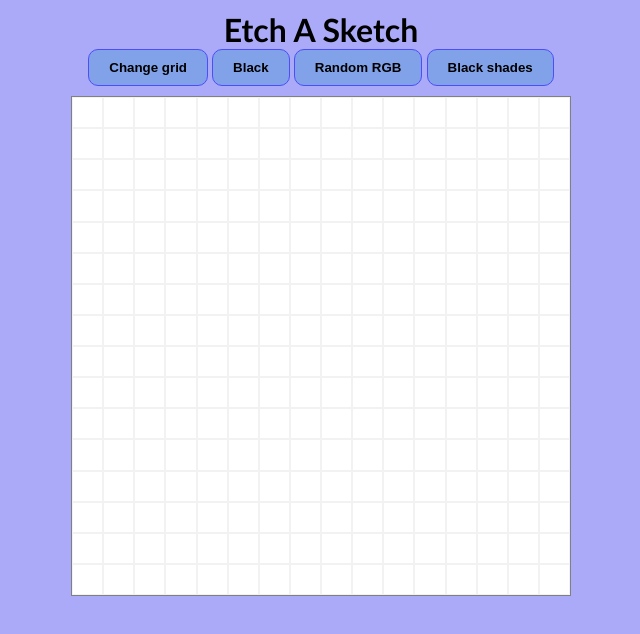
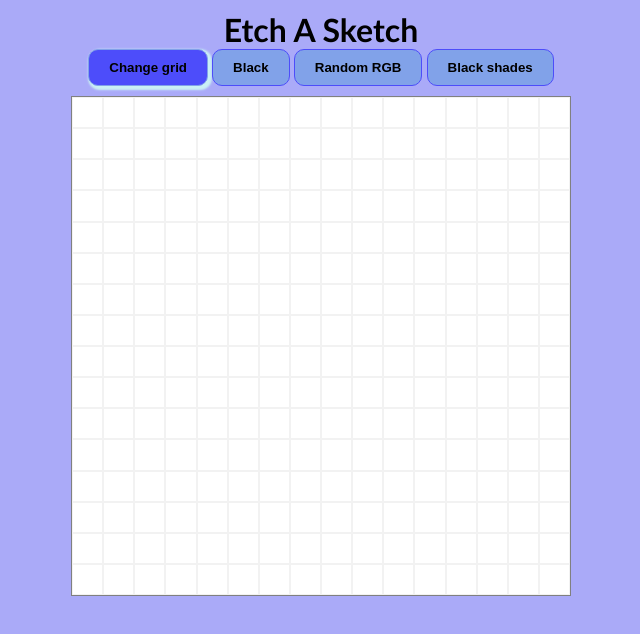
Before and after one commit to wissman77/etch-a-sketch, a plain HTML site: page index.html in a window 1280 px wide. In both pictures the pointer is over the button "Change grid". Shown: the whole page, without its empty margins (319-959 px from the left). Drawn offline with Linux system fonts and the light colour scheme.

Commit message:
Add hover style for all buttons

```diff
--- a/style.css
+++ b/style.css
@@ -27,6 +27,12 @@ main {
   border-radius: 10px;
 }
 
+.btn:hover {
+  background: rgb(77, 77, 250);
+  border: 1px solid rgb(129, 162, 233);
+  box-shadow: 2px 2px 2px 2px rgb(202, 240, 245);
+}
+
 .container {
   width: 500px;
   height: 500px;
```
